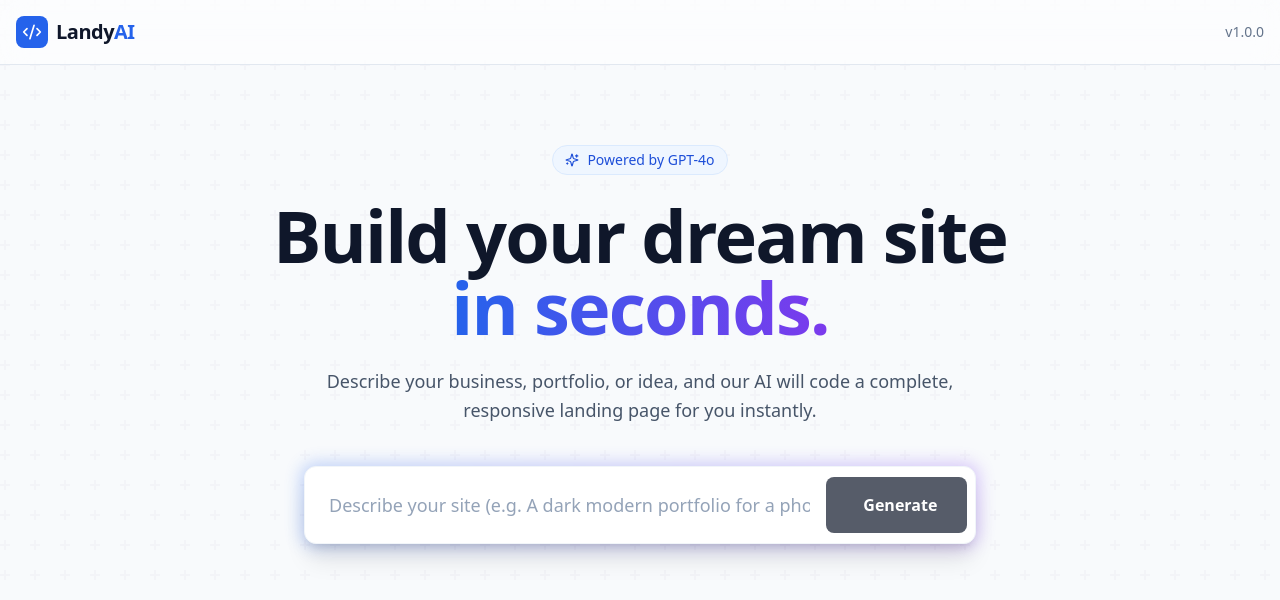
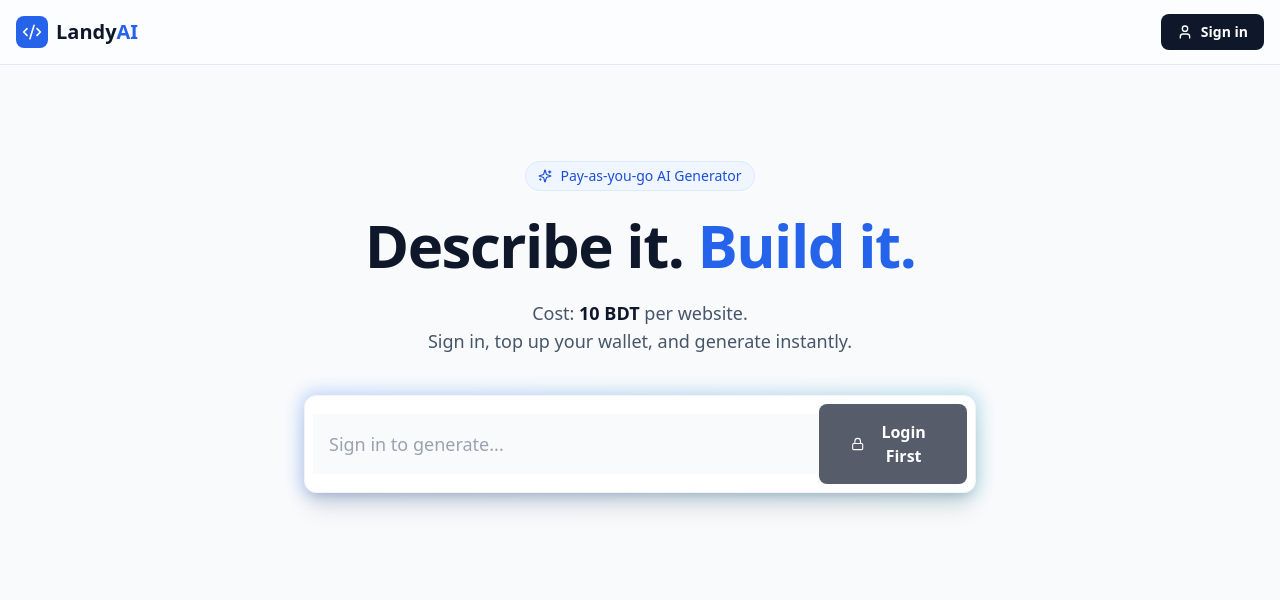
Before and after one commit to mdnomanmiazi/Ai-landing-page-Saas, a Next.js app: page / in a window 1280 px wide. Shown: the top 600 px of the page. Built offline with nearby package versions, Linux system fonts and the light colour scheme; no server answers.

Commit message:
Update page.tsx

```diff
--- a/app/page.tsx
+++ b/app/page.tsx
@@ -1,20 +1,46 @@
 "use client";
-import { useState } from 'react';
+import { useState, useEffect } from 'react';
+import Navbar from './components/Navbar';
+import { supabase } from '@/lib/supabase';
+import { Loader2, Sparkles, Lock } from 'lucide-react';
 import { useRouter } from 'next/navigation';
-import { Loader2, Sparkles, Code2, CheckCircle2, ArrowRight } from 'lucide-react';
 
 export default function Home() {
   const [prompt, setPrompt] = useState('');
   const [loading, setLoading] = useState(false);
-  const [generatedHtml, setGeneratedHtml] = useState<string | null>(null);
+  const [user, setUser] = useState<any>(null);
+  const [balance, setBalance] = useState(0);
   const router = useRouter();
 
+  useEffect(() => {
+    supabase.auth.getSession().then(({ data: { session } }) => {
+      setUser(session?.user ?? null);
+      if (session?.user) checkBalance(session.user.id);
+    });
+  }, []);
+
+  const checkBalance = async (userId: string) => {
+    const { data } = await supabase.from('profiles').select('balance').eq('id', userId).single();
+    if (data) setBalance(data.balance);
+  };
+
   const handleGenerate = async () => {
-    if (!prompt.trim()) return;
+    if (!user) {
+      // Trigger login via Navbar button conceptually, or alert
+      alert("Please sign in with Google (top right) to generate sites.");
+      return;
+    }
+
+    if (balance < 10) {
+      if(confirm("Insufficient balance. Generation costs 10 BDT. Go to Top Up?")) {
+        router.push('/topup');
+      }
+      return;
+    }
+
     setLoading(true);
-    setGeneratedHtml(null);
-
     try {
+      // 1. Generate via AI
       const res = await fetch('/api/generate', {
         method: 'POST',
         body: JSON.stringify({ prompt }),
@@ -22,11 +48,23 @@
       const data = await res.json();
 
       if (data.html) {
-        setGeneratedHtml(data.html);
-        localStorage.setItem('landing_page_code', data.html);
+        // 2. Deduct 10 BDT
+        const newBalance = balance - 10;
+        await supabase.from('profiles').update({ balance: newBalance }).eq('id', user.id);
+        setBalance(newBalance);
+
+        // 3. Save to History
+        await supabase.from('generations').insert({
+          user_id: user.id,
+          prompt: prompt,
+          html_code: data.html
+        });
+
+        // 4. Redirect to Dashboard to view/download
+        router.push('/dashboard');
       }
     } catch (error) {
-      alert("Failed to generate. Please try again.");
+      alert("Error generating website. Please try again.");
     } finally {
       setLoading(false);
     }
@@ -34,110 +72,45 @@
 
   return (
     <div className="min-h-screen bg-slate-50 relative selection:bg-blue-100 selection:text-blue-900">
-      {/* Background decoration */}
-      <div className="absolute inset-0 bg-hero-pattern opacity-100 pointer-events-none"></div>
+      <Navbar />
 
-      {/* Navbar */}
-      <nav className="relative z-10 border-b border-slate-200 bg-white/50 backdrop-blur-md sticky top-0">
-        <div className="max-w-7xl mx-auto px-4 h-16 flex items-center justify-between">
-          <div className="flex items-center gap-2 font-extrabold text-xl tracking-tight text-slate-900">
-            <div className="w-8 h-8 bg-blue-600 rounded-lg flex items-center justify-center text-white">
-              <Code2 size={20} />
-            </div>
-            <span>Landy<span className="text-blue-600">AI</span></span>
-          </div>
-          <div className="text-sm font-medium text-slate-500">v1.0.0</div>
-        </div>
-      </nav>
-
-      {/* Main Content */}
-      <main className="relative z-10 max-w-7xl mx-auto px-4 pt-20 pb-20 flex flex-col items-center">
-
-        {/* Hero Section */}
-        <div className="text-center max-w-3xl mb-16 animate-in fade-in slide-in-from-bottom-8 duration-700">
+      <main className="max-w-4xl mx-auto px-4 pt-24 text-center">
         <div className="inline-flex items-center gap-2 px-3 py-1 rounded-full bg-blue-50 text-blue-700 text-sm font-medium mb-6 border border-blue-100">
           <Sparkles size={14} />
-            <span>Powered by GPT-4o</span>
+          <span>Pay-as-you-go AI Generator</span>
         </div>
 
-          <h1 className="text-5xl md:text-7xl font-extrabold text-slate-900 mb-6 tracking-tight leading-tight">
-            Build your dream site <br />
-            <span className="text-transparent bg-clip-text bg-gradient-to-r from-blue-600 to-violet-600">
-              in seconds.
-            </span>
+        <h1 className="text-5xl md:text-6xl font-extrabold text-slate-900 mb-6 tracking-tight">
+          Describe it. <span className="text-blue-600">Build it.</span>
         </h1>
 
-          <p className="text-lg text-slate-600 mb-10 max-w-2xl mx-auto leading-relaxed">
-            Describe your business, portfolio, or idea, and our AI will code a complete, responsive landing page for you instantly.
+        <p className="text-lg text-slate-600 mb-10">
+          Cost: <span className="font-bold text-slate-900">10 BDT</span> per website.
+          <br/>Sign in, top up your wallet, and generate instantly.
         </p>
 
-          {/* Input Box */}
         <div className="relative group max-w-2xl mx-auto">
-            <div className="absolute -inset-1 bg-gradient-to-r from-blue-600 to-violet-600 rounded-2xl blur opacity-25 group-hover:opacity-50 transition duration-1000 group-hover:duration-200"></div>
+          <div className="absolute -inset-1 bg-gradient-to-r from-blue-600 to-cyan-600 rounded-2xl blur opacity-25 group-hover:opacity-50 transition duration-200"></div>
           <div className="relative flex items-center bg-white rounded-xl shadow-xl overflow-hidden p-2 border border-slate-100">
             <input
               type="text"
               value={prompt}
               onChange={(e) => setPrompt(e.target.value)}
-                placeholder="Describe your site (e.g. A dark modern portfolio for a photographer...)"
-                className="w-full p-4 outline-none text-lg text-slate-700 placeholder:text-slate-400"
+              placeholder={user ? "E.g. A portfolio for a photographer..." : "Sign in to generate..."}
+              disabled={!user}
+              className="w-full p-4 outline-none text-lg text-slate-700 disabled:bg-slate-50 disabled:text-slate-400"
               onKeyDown={(e) => e.key === 'Enter' && handleGenerate()}
             />
             <button
               onClick={handleGenerate}
-                disabled={loading || !prompt}
-                className="bg-slate-900 hover:bg-slate-800 text-white px-8 py-4 rounded-lg font-semibold transition-all hover:shadow-lg disabled:opacity-70 disabled:cursor-not-allowed flex items-center gap-2 min-w-[140px] justify-center"
+              disabled={loading || !prompt || !user}
+              className="bg-slate-900 hover:bg-slate-800 text-white px-8 py-4 rounded-lg font-bold transition-all flex items-center gap-2 disabled:opacity-70 disabled:cursor-not-allowed"
             >
-                {loading ? <Loader2 className="animate-spin" /> : <Sparkles size={18} />}
-                {loading ? 'Generating' : 'Generate'}
+              {loading ? <Loader2 className="animate-spin" /> : !user ? <Lock size={18} /> : <Sparkles size={18} />}
+              {loading ? 'Generating' : !user ? 'Login First' : 'Generate'}
             </button>
           </div>
         </div>
-        </div>
-
-        {/* Preview Section */}
-        {generatedHtml && (
-          <div className="w-full animate-in fade-in slide-in-from-bottom-12 duration-1000">
-            {/* Window Header */}
-            <div className="bg-slate-900 text-white p-4 rounded-t-xl flex justify-between items-center shadow-2xl">
-              <div className="flex gap-2">
-                <div className="w-3 h-3 rounded-full bg-red-500/80"></div>
-                <div className="w-3 h-3 rounded-full bg-yellow-500/80"></div>
-                <div className="w-3 h-3 rounded-full bg-green-500/80"></div>
-              </div>
-              <div className="flex gap-4 items-center">
-                 <span className="text-xs font-mono text-slate-400">preview.html</span>
-              </div>
-              <button
-                onClick={() => router.push('/checkout')}
-                className="bg-green-500 hover:bg-green-600 text-white px-5 py-2 rounded-md text-sm font-bold shadow-lg transition-transform hover:scale-105 flex items-center gap-2"
-              >
-                Download Code <ArrowRight size={14} />
-              </button>
-            </div>
-
-            {/* Iframe */}
-            <iframe
-              srcDoc={generatedHtml}
-              className="w-full h-[75vh] border-x border-b border-slate-200 rounded-b-xl bg-white shadow-2xl"
-              title="Website Preview"
-            />
-
-            {/* Features below preview */}
-            <div className="grid grid-cols-1 md:grid-cols-3 gap-6 mt-12 max-w-4xl mx-auto">
-              {[
-                "Responsive Mobile Design",
-                "Clean Tailwind CSS Code",
-                "Conversion Optimized"
-              ].map((feature, i) => (
-                <div key={i} className="flex items-center gap-3 text-slate-600 bg-white p-4 rounded-lg border border-slate-200 shadow-sm">
-                  <CheckCircle2 className="text-green-500" size={20} />
-                  <span className="font-medium">{feature}</span>
-                </div>
-              ))}
-            </div>
-          </div>
-        )}
       </main>
     </div>
   );
```
Lines whose indentation alone changed are shown as unchanged.
